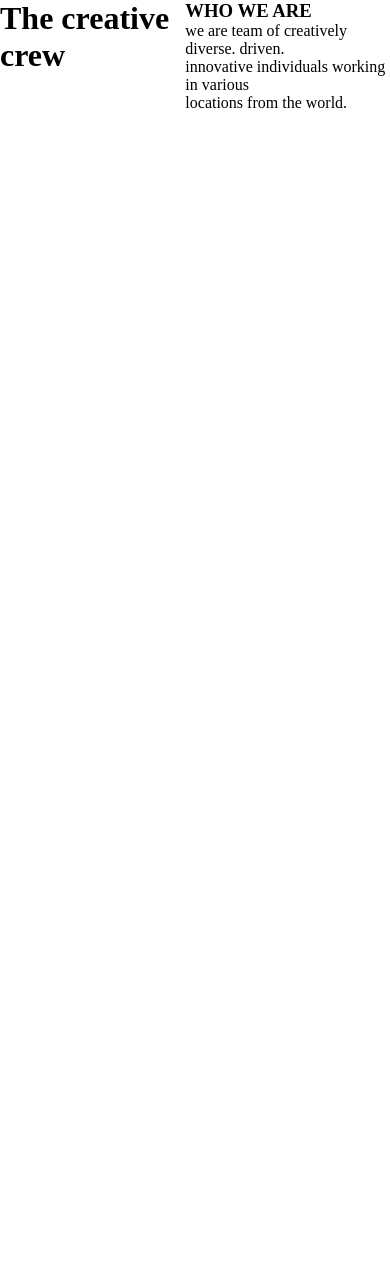
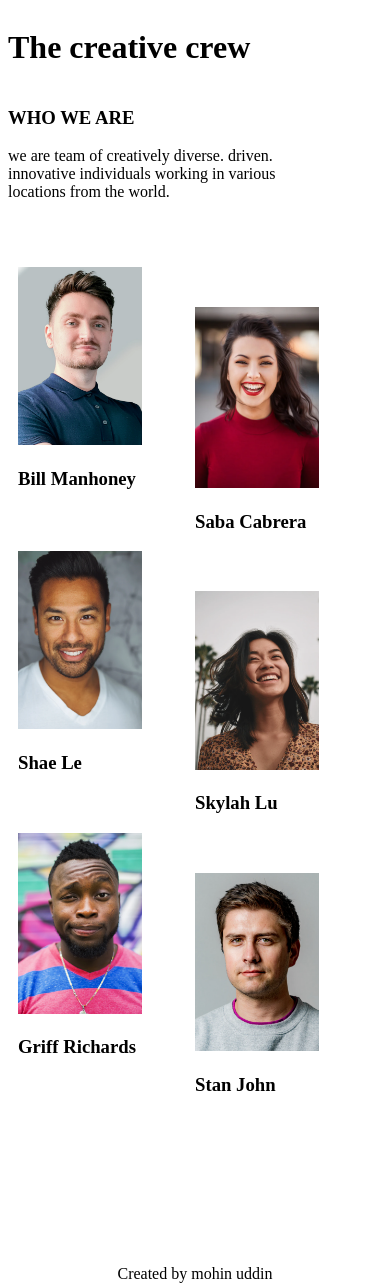
Before and after one commit to Mohinuddin0119/team-page-challenge, a plain HTML site: page index.html in a window 390 px wide. Before the commit the page ends 844 px from the top, so only its background shows below. Drawn offline with Linux system fonts and the light colour scheme.

Commit message:
added responsive side

```diff
--- a/index.html
+++ b/index.html
@@ -8,7 +8,6 @@
 </head>
 <body>
     <main>
-        <div class="container">
         <div class="tittle">
             <div class="tittle-description">
                 <h1>The creative crew</h1></div>
@@ -18,7 +17,35 @@
                     driven. <br> innovative individuals working in various <br> locations from the world. </p>
             </div>
         </div>
+        <div class="container">
+            <div class="bill all">
+                <img class="bill photo" src="images/photo1.png" alt="">
+                <h3>Bill Manhoney</h3>
+            </div>
+            <div class="saba all">
+                <img class="saba photo" src="images/photo2.png" alt="">
+                <h3>Saba Cabrera</h3>
+            </div>
+            <div class="shae all">
+                <img class="shae photo" src="images/photo3.png" alt="">
+                <h3>Shae Le</h3>
+            </div>
+            <div class="skylah all">
+                <img class="skylah photo" src="images/photo4.png" alt="">
+                <h3>Skylah Lu</h3>
+            </div>
+            <div class="griff all">
+                <img class="griff photo" src="images/photo5.png" alt="">
+                <h3>Griff Richards</h3>
+            </div>
+            <div class="stan all">
+                <img class="stan photo" src="images/photo6.png" alt="">
+                <h3>Stan John</h3>
+            </div>
         </div>
     </main>
+    <footer>
+        <p>Created by mohin uddin</p>
+    </footer>
 </body>
 </html>
--- a/styles/styles.css
+++ b/styles/styles.css
@@ -1,7 +1,50 @@
-*{
+/* *{
     margin: 0;
-}
+} */
 .tittle{
     display: flex;
     justify-content: space-around;
+    margin-bottom: 50px;
 }
+.container{
+    display: grid;
+    grid-template-columns: repeat(3,1fr);
+    padding-left: 150px;
+}
+.photo{
+    width: 70%;
+}
+.saba{
+    margin-top: 50px;
+}
+.griff {
+    margin-top: 50px;
+}
+footer{
+    margin-top: 150px;
+    text-align: center;
+}
+
+
+@media screen and (max-width:576px) {
+    .tittle{
+        flex-direction: column;
+    }
+    .container{
+        grid-template-columns: repeat(2,1fr);
+        padding-left: 10px;
+        padding-right: 10px;
+    }
+    .saba{
+        margin-top: 20px;
+    }
+    .skylah{
+        margin-top: 20px;
+    }
+    .griff{
+        margin: 0;
+    }
+    .stan{
+        margin-top: 20px;
+    }
+}
```
Lines whose indentation alone changed are shown as unchanged.
